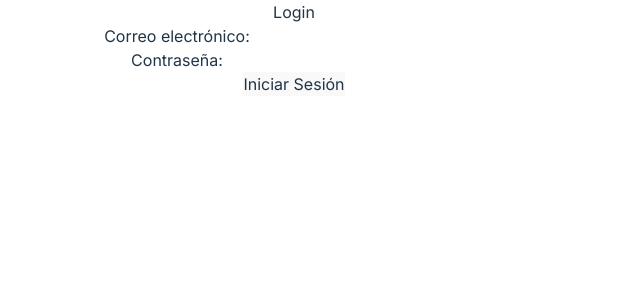
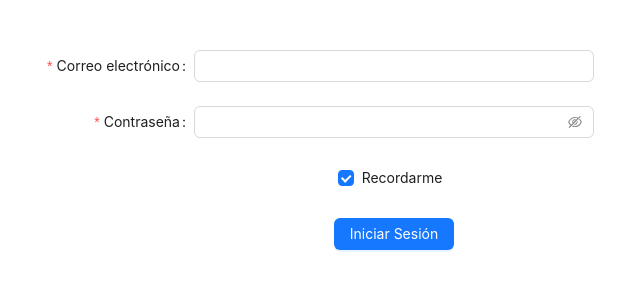
Before and after one commit to CSIPro/labguard, a React (Vite) app: page /Login in a window 1280 px wide. Shown: the top 300 px of the page, without its empty margins (346-986 px from the left). Built offline with nearby package versions, Linux system fonts and the light colour scheme.

Commit message:
cambio formulario login

```diff
--- a/src/Pages/Login.tsx
+++ b/src/Pages/Login.tsx
@@ -1,6 +1,8 @@
 import React, { useState } from 'react';
 import { useNavigate } from 'react-router-dom';
 import { useUser } from './Context/UserContext';
+import type { FormProps } from 'antd';
+import { Button, Checkbox, Form, Input } from 'antd';
 
 const baseUrl = import.meta.env.VITE_API_URL;
 
@@ -10,10 +12,9 @@ const Login = () => {
   const navigate = useNavigate();
   const { setUser } = useUser();
 
-  const handleSubmit = async (event: React.FormEvent<HTMLFormElement>) => {
-    event.preventDefault();
+  const onFinish: FormProps<{ email: string; password: string; remember?: boolean }>['onFinish'] = async (values) => {
     console.log("Enviando datos a:", `${baseUrl}/auth/login`);
-    console.log("Credenciales:", { email, password });
+    console.log("Credenciales:", values);
 
     try {
       const response = await fetch(`${baseUrl}/auth/login`, {
@@ -21,7 +22,7 @@ const Login = () => {
         headers: {
           'Content-Type': 'application/json',
         },
-        body: JSON.stringify({ email, password }),
+        body: JSON.stringify({ email: values.email, password: values.password }),
       });
 
       const responseText = await response.text();
@@ -56,32 +57,41 @@ const Login = () => {
   };
 
   return (
-    <div>
-      <h2>Login</h2>
-      <form onSubmit={handleSubmit}>
-        <div>
-          <label htmlFor="email">Correo electrónico:</label>
-          <input
-            type="email"
-            id="email"
-            value={email}
-            onChange={(e) => setEmail(e.target.value)}
-            required
-          />
-        </div>
-        <div>
-          <label htmlFor="password">Contraseña:</label>
-          <input
-            type="password"
-            id="password"
-            value={password}
-            onChange={(e) => setPassword(e.target.value)}
-            required
-          />
-        </div>
-        <button type="submit">Iniciar Sesión</button>
-      </form>
-    </div>
+    <Form
+      name="login"
+      labelCol={{ span: 8 }}
+      wrapperCol={{ span: 16 }}
+      style={{ maxWidth: 600, margin: 'auto', marginTop: 50 }}
+      initialValues={{ remember: true }}
+      onFinish={onFinish}
+      autoComplete="off"
+    >
+      <Form.Item
+        label="Correo electrónico"
+        name="email"
+        rules={[{ required: true, message: 'Por favor ingrese su correo electrónico' }]}
+      >
+        <Input type="email" />
+      </Form.Item>
+
+      <Form.Item
+        label="Contraseña"
+        name="password"
+        rules={[{ required: true, message: 'Por favor ingrese su contraseña' }]}
+      >
+        <Input.Password />
+      </Form.Item>
+
+      <Form.Item name="remember" valuePropName="checked" label={null}>
+        <Checkbox>Recordarme</Checkbox>
+      </Form.Item>
+
+      <Form.Item label={null}>
+        <Button type="primary" htmlType="submit">
+          Iniciar Sesión
+        </Button>
+      </Form.Item>
+    </Form>
   );
 };
 
```
